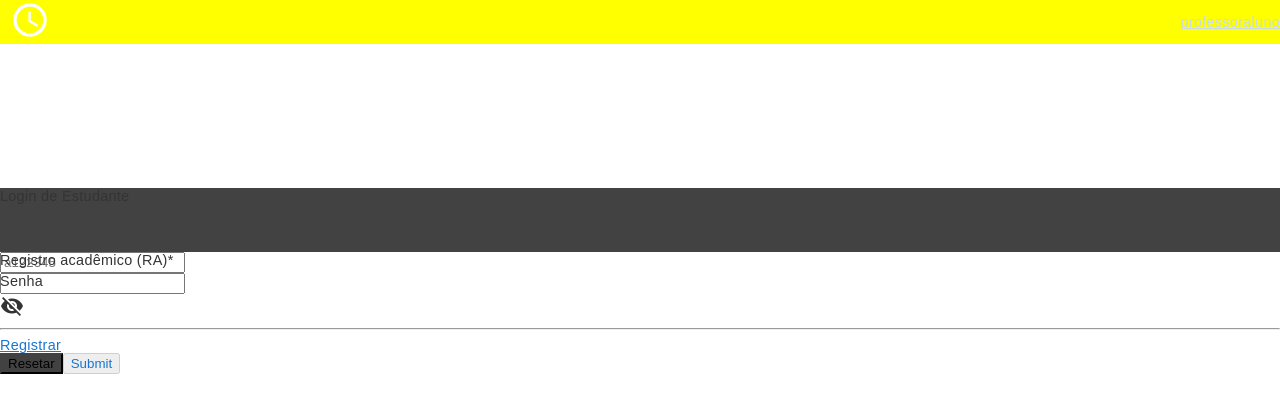
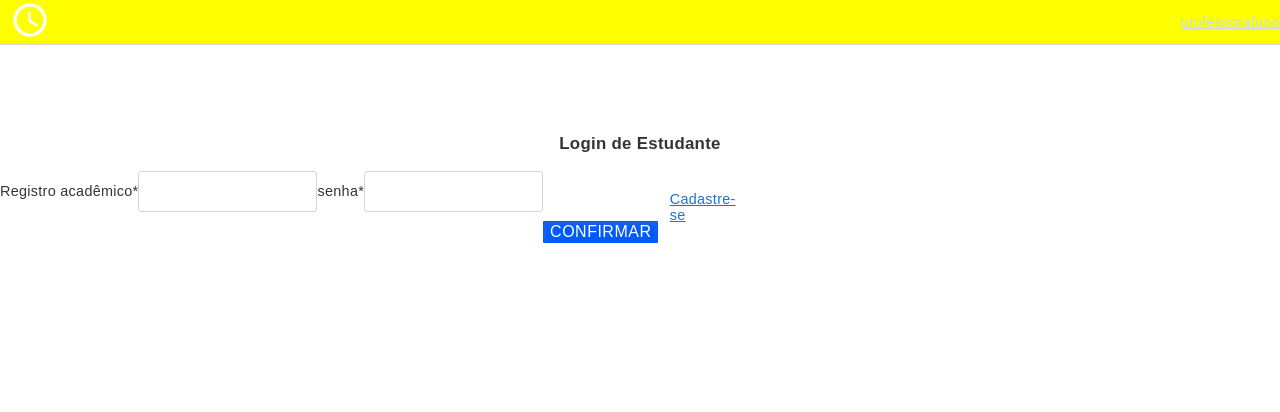
Before and after one commit to rodrigoRolim/AC-frontend, a Vue app: page /aluno in a window 1280 px wide. Shown: the top 412 px of the page. Built offline with nearby package versions, Linux system fonts and the light colour scheme.

Commit message:
refactor login form

```diff
--- a/src/components/student/StudentLogin.vue
+++ b/src/components/student/StudentLogin.vue
@@ -1,6 +1,6 @@
 <template>
   <v-app>
-    <mask-load v-if="showMask"></mask-load>
+
     <ac-navbar>
        <div id="desktop">
         <router-link to="/professor">professor</router-link>
@@ -12,83 +12,61 @@
       </div>
     </ac-navbar>
     <div class="container">
-
-      <v-layout justify-center class="container">
-      <v-flex xs12 sm10 md8 lg6>
-        <v-alert
-        :value="validatedUser"
-        type="error"
-        >
-        Usuário inválido.
-        </v-alert>
-        <v-card ref="form">
-          <v-toolbar
-            card
-            color="secondary"
-            dark
-            >
-            <v-toolbar-title>Login de Estudante</v-toolbar-title>
-          <v-spacer></v-spacer>
-          </v-toolbar>
-          <v-spacer></v-spacer>
-          <v-card-text>
-            <v-text-field
-              ref="Registro acadêmico (RA)*"
-              v-model="student.ra"
-              :rules="[() => !!student.ra || 'This field is required']"
-              label="Registro acadêmico (RA)*"
-              placeholder="a122345"
-              required
-            ></v-text-field>
-            <v-text-field
-              :append-icon="show ? 'visibility' : 'visibility_off'"
-              :rules="[rules.required]"
-              :type="show ? 'text' : 'password'"
-              name="input-10-2"
-              label="Senha"
-              hint="deve ter pelo menos 8 caracteres"
-              v-model="student.password"
-              class="input-group--focused"
-              @click:append="show = !show"
-              required
-            ></v-text-field>
-          </v-card-text>
-          <v-divider class="mt-5"></v-divider>
-          <v-card-actions class="justify-end">
-            <v-btn color="success" to="/aluno/registrar">Registrar</v-btn>
-            <v-spacer></v-spacer>
-            <v-btn color="secondary" dark depressed @click="reset">Resetar</v-btn>
-            <v-btn color="primary" depressed @click="loginStudent" :disabled="validated">Submit</v-btn>
-          </v-card-actions>
-      </v-card>
-    </v-flex>
-  </v-layout>
+      <div :class="validate.form.class" v-if="validate.form.show && validated">
+        <i class="far fa-times-circle"></i><p>{{validate.form.msg}}</p>
+      </div>
+      <div class="header-form">
+        <h3>Login de Estudante</h3>
+      </div>
+      <form @submit.prevent="login()" novalidate="true"
+      v-checkform="{ fields: validate, msg: 'resolvam os campos abaixo',
+      field: 'form', class: 'required-fields', object: 'student' }">
+        <div class="ra-div">
+          <label for="ra">Registro acadêmico*</label>
+          <input type="text" name="ra" id="ra"
+          v-model="student.ra"
+          :class="validate.ra.class"
+          v-required:keyup="{ field: 'ra', msg: 'campo obrigatório', class: 'danger' }"
+          >
+          <small style="color: red" v-if="validate.ra.show">{{validate.ra.msg}}</small>
+        </div>
+        <div class="password-div">
+          <label for="password">senha*</label>
+          <input type="password" name="password" id="password"
+          v-model="student.password"
+          :class="validate.password.class"
+          v-required:keyup="{ field: 'password', msg: 'campo obrigatório', class: 'danger' }"
+          >
+          <small style="color: red" v-if="validate.password.show">{{validate.password.msg}}</small>
+        </div>
+        <div class="buttons">
+          <button type="submit">confirmar</button>
+          <span><router-link to="/aluno/registrar">Cadastre-se</router-link></span>
+        </div>
+      </form>
     </div>
   </v-app>
 </template>
 
 <script>
 import AcNavbar from '../AcNavbar'
-import MaskLoad from '../MaskLoad'
 import router from '@/router/index'
 import Student from '@/services/Student.js'
 
 export default {
   name: 'StudentLogin',
-  components: { AcNavbar, MaskLoad },
+  components: { AcNavbar},
   data () {
     return {
-      showMask: false,
-      show: false,
-      validatedUser: false,
-      errorMessages: '',
+      validate: {
+        ra: { field: 'ra', msg: 'campo obrigatório', class: '', show: false },
+        password: { field: 'password', msg: 'mínimo de 8 caractéres', class: '', tam: 8, show: false },
+        form: { field: 'form', msg: 'resolvam os campos abaixo', class: '', show: false}
+      },
       student: {
-        ra: '',
-        password: ''
-      },
-      rules: {
-        required: value => !!value || 'Required',
-      },
+        ra: null,
+        password: null
+      }
     }
   },
   computed: {
@@ -96,12 +74,12 @@ export default {
       return this.student
     },
     validated () {
-      return this.student.ra === '' || this.student.password == ''
+      return this.student.ra === null || this.student.password == null
     }
   },
   methods: {
-    loginStudent () {
-      this.showMask = true
+    login () {
+     /*  this.showMask = true
       Student.login(this.student)
         .then(res => res.data)
         .then((students) => {
@@ -121,7 +99,7 @@ export default {
           setTimeout(() => {
             this.validatedUser = false
           }, 5000)
-        })
+        }) */
     },
     createSession (response) {
       console.log(response)
@@ -148,8 +126,20 @@ export default {
 
 
 <style scoped>
+form{ display: flex; width: 100%;}
 .container {
+  display: flex;
+  flex-direction: column;
   padding: calc(18vh/2) 0;
+  align-items: center;
+  border-top: 1px solid #d1d5da;
+  width: 100%;
+}
+input {
+  padding: 12px 0;
+  text-indent: 8px;
+  border-radius: 3px;
+  border: 1px solid #d1d5da;
 }
 .title {
   margin: 0 auto;
@@ -172,7 +162,68 @@ i {
 #mobile {
   display: none;
 }
+.buttons {
+  display: flex;
+  flex-direction: row;
+}
+button[type="submit"] {
+  background-color: rgb(1, 90, 255);
+  border: 1px solid transparent;
+  border-radius: 1px;
+  margin-top: 50px;
+  color: white;
+  font-size: 1.0rem;
+  font-weight: 500;
+  text-transform: uppercase;
+  letter-spacing: 0.5px;
+  box-shadow:  inset 1px 2px 6px rgba(128, 125, 125, 0.288);
+}
+button[type="submit"]:active {
+  background-color: rgba(105, 230, 105, 0.808);
+}
+button[type="submit"]:disabled {
+  background-color: rgba(146, 146, 146, 0.527);
+}
+.buttons span {
+  width: 30%;
+  margin: 20px auto;
+}
+.danger {
+  border: 1px solid red;
+}
+.required-fields, .error {
+  border: 1px solid rgb(250, 142, 142);
+  color: white;
+  background-color: red;
+  border-radius: 2px;
+  font-size: 0.9rem;
+  flex-direction: row;
+  align-items: center;
+  font-weight: 600;
+  margin-bottom: 30px;
+  justify-content: center;
+}
 @media only screen and (max-width: 360px) {
+   .required-fields, .error {
+    display: flex;
+    padding: 20px 0;
+    width: 90%;
+  }
+  form {
+    flex-direction: column;
+    width: 100%;
+  }
+  [class*="-div"] input {
+    margin-top: 3px;
+    width: 100%;
+  }
+  [class*="-div"] {
+    margin-top: 10px;
+  }
+  input {
+    padding: 13px 0;
+    font-size: 1.05rem;
+  }
   #mobile {
     display: flex;
     flex-direction: row;
@@ -180,8 +231,46 @@ i {
   #desktop {
     display: none;
   }
+  .buttons {
+    flex-direction: column;
+  }
+  button[type="submit"] {
+    padding: 15px 0;
+  }
+  .required-fields, .error {
+    border: 1px solid rgb(250, 142, 142);
+    color: white;
+    background-color: red;
+    border-radius: 2px;
+    font-size: 0.9rem;
+    flex-direction: row;
+    align-items: center;
+    font-weight: 600;
+    margin-bottom: 30px;
+    justify-content: center;
+  }
 }
 @media only screen and (min-width: 360px) and (max-width: 500px) {
+  .required-fields, .error {
+    display: flex;
+    padding: 20px 0;
+    width: 90%;
+  }
+  form {
+    flex-direction: column;
+    width: 90%;
+  }
+  [class*="-div"] input, select {
+    margin-top: 3px;
+    width: 100%;
+  }
+  [class*="-div"] {
+    margin-top: 10px;
+  }
+  input {
+    padding: 13px 0;
+    font-size: 1.05rem;
+  }
   #mobile {
     display: flex;
     flex-direction: row;
@@ -189,5 +278,11 @@ i {
   #desktop {
     display: none;
   }
+  .buttons {
+    flex-direction: column;
+  }
+  button[type="submit"] {
+    padding: 15px 0;
+  }
 }
 </style>
```
